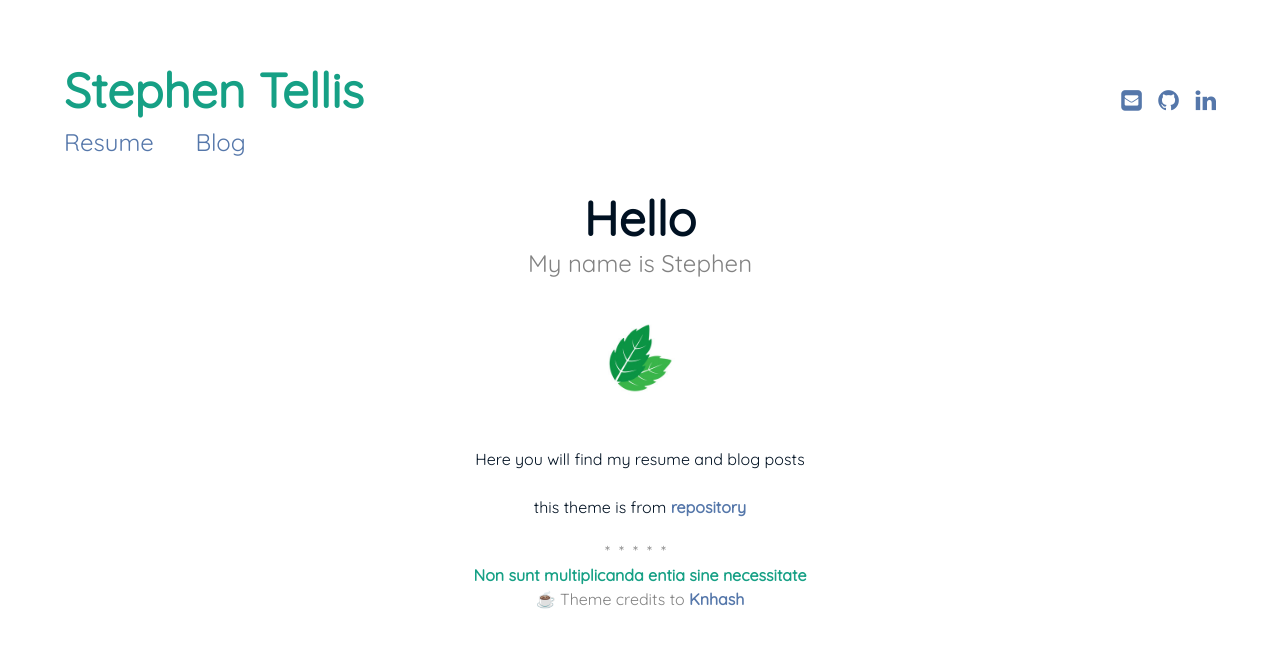
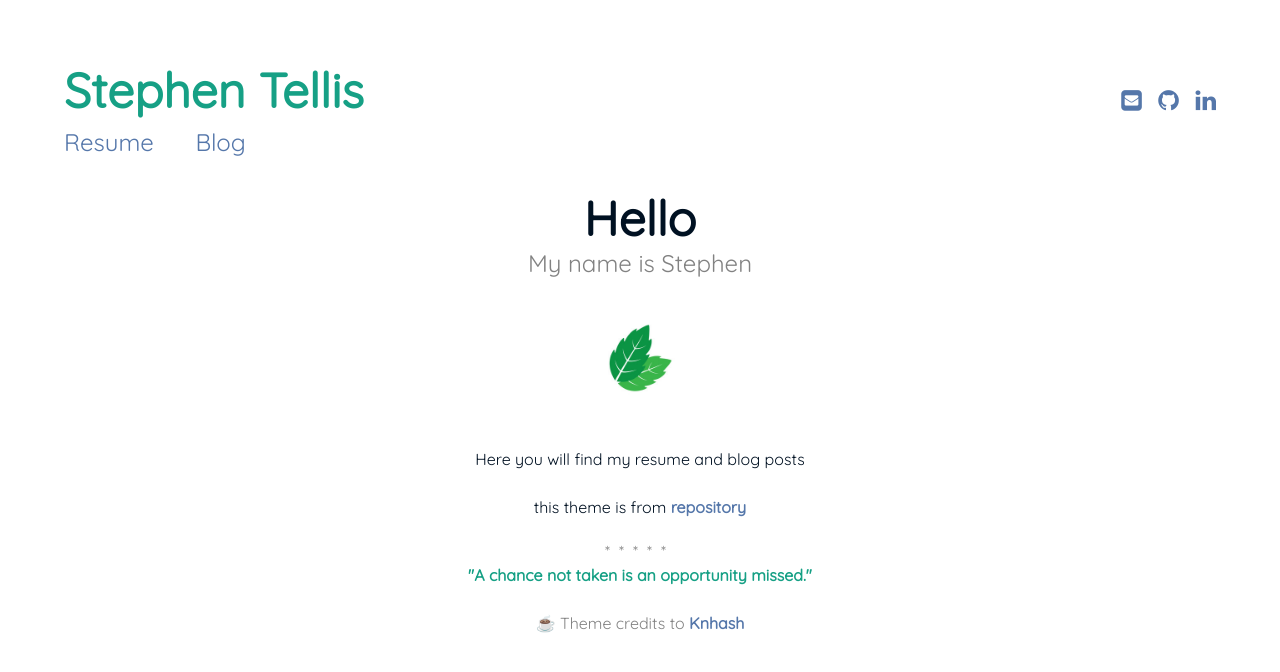
Before and after one commit to Stephen-Tellis/home, a Jekyll site: the page built from index.md, in a window 1280 px wide. Shown: the top 672 px of the page. Built offline with Jekyll 4.4.1, drawn with Linux system fonts in a browser that asks for light colours.

Commit message:
Update about.html

```diff
--- a/_includes/page/about.html
+++ b/_includes/page/about.html
@@ -1,7 +1,8 @@
 <div class="about">
 <div class="about__devider">*****</div>
 <div class="about__text">
-<strong> Non sunt multiplicanda entia sine necessitate </strong>
+<strong> "A chance not taken is an opportunity missed." </strong>
+<br>
 <br>☕ Theme credits to <a href="https://github.com/Knhash/Pudhina">Knhash</a>
   <!--<br>  -->
 </div>
```
